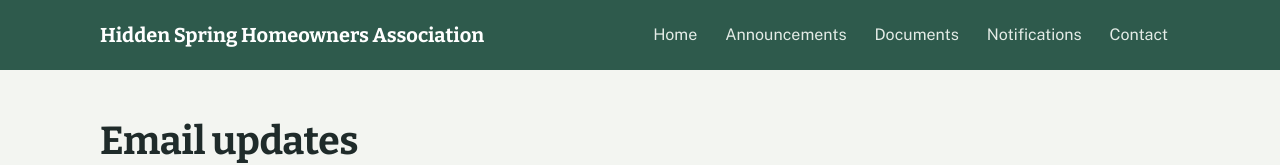
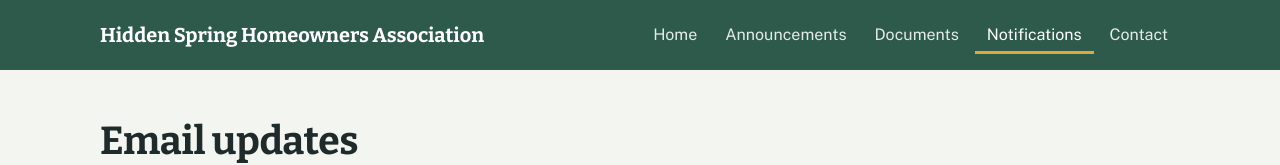
Before and after one commit to hoa-glitch/HiddenSpring, a plain HTML site: page site/subscribe.html in a window 1280 px wide. Shown: the top 165 px of the page. Drawn offline with nearby package versions, Linux system fonts and the light colour scheme.

Commit message:
Update subscribe.html

```diff
--- a/site/subscribe.html
+++ b/site/subscribe.html
@@ -22,7 +22,7 @@
         <li><a href="index.html">Home</a></li>
         <li><a href="announcements.html">Announcements</a></li>
         <li><a href="documents.html">Documents</a></li>
-        <li><a href="subscribe.html">Notifications</a></li>
+        <li><a href="subscribe.html" aria-current="page">Notifications</a></li>
           <li><a href="contact.html">Contact</a></li>
         </ul>
       </nav>
```
